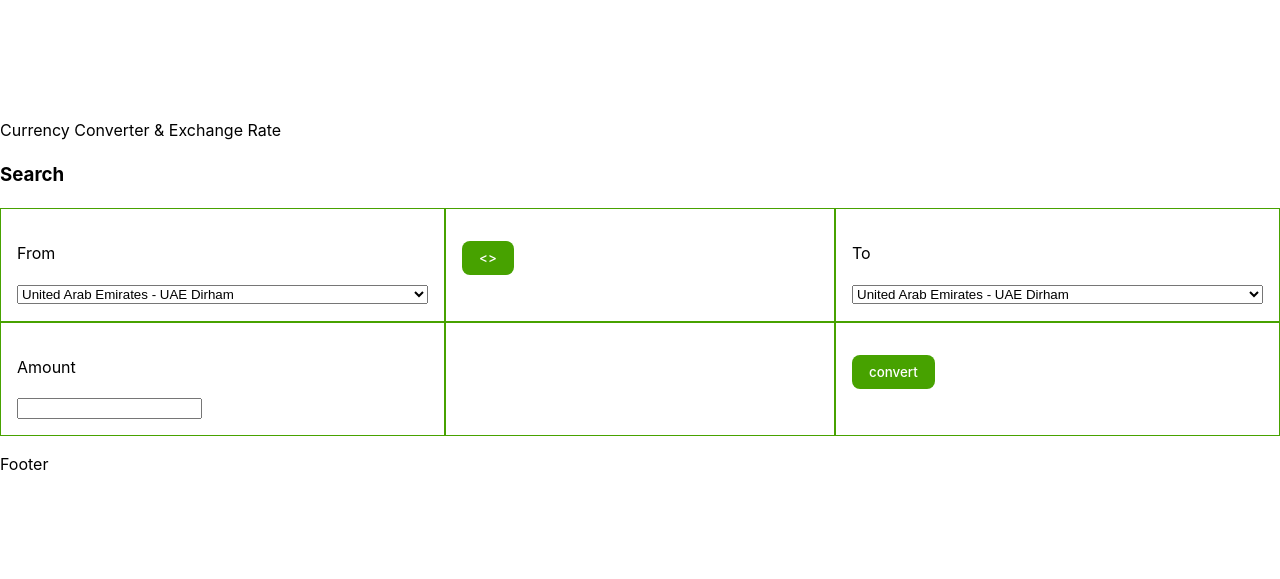
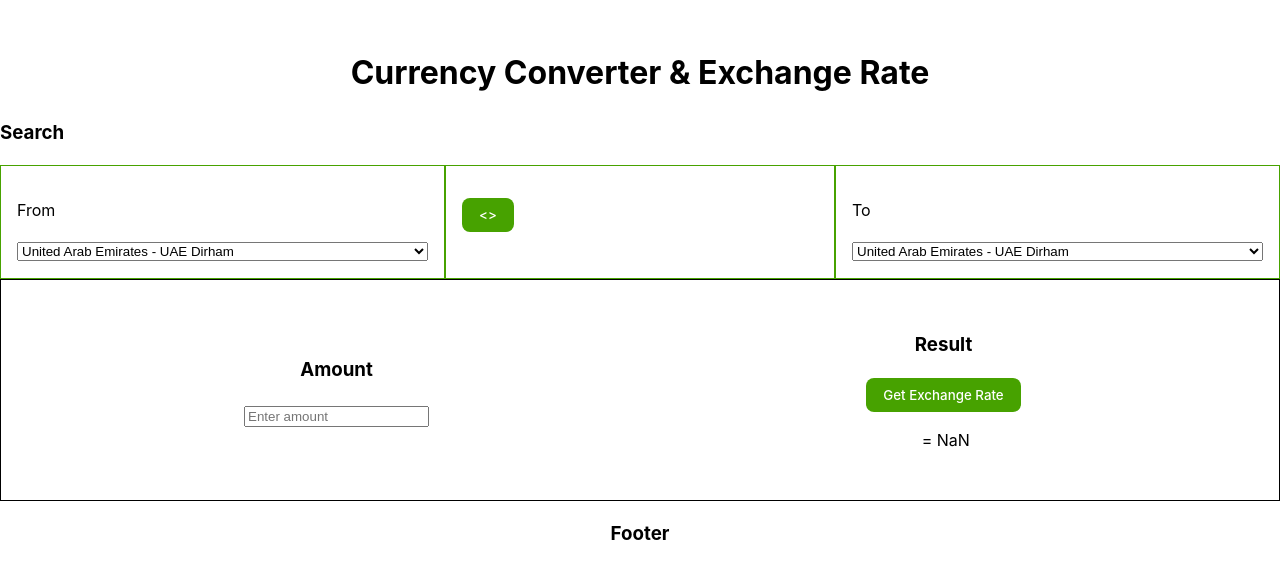
Before and after one commit to BeckieMorton/convert-it-currency, a React (Vite) app: page / in a window 1280 px wide. Shown: the part 103-682 px from the top of the page. Built offline with nearby package versions, Linux system fonts and the light colour scheme.

Commit message:
converter works now to do styling and user validation

```diff
--- a/src/components/Footer/Footer.jsx
+++ b/src/components/Footer/Footer.jsx
@@ -1,5 +1,9 @@
-import React from "react";
+import styles from "./Footer.module.css";
 
 export const Footer = () => {
-  return <div>Footer</div>;
+  return (
+    <div className={styles.footerContainer}>
+      <h3>Footer</h3>
+    </div>
+  );
 };
--- /dev/null
+++ b/src/components/Footer/Footer.module.css
@@ -0,0 +1,3 @@
+.footerContainer {
+  text-align: center;
+}
--- a/src/components/Header/Header.jsx
+++ b/src/components/Header/Header.jsx
@@ -1,5 +1,9 @@
-import React from "react";
+import styles from "./Header.module.css";
 
 export const Header = () => {
-  return <div>Currency Converter & Exchange Rate</div>;
+  return (
+    <div className={styles.headerContainer}>
+      <h1>Currency Converter & Exchange Rate</h1>
+    </div>
+  );
 };
--- /dev/null
+++ b/src/components/Header/Header.module.css
@@ -0,0 +1,3 @@
+.headerContainer {
+  text-align: center;
+}
--- a/src/components/Result/Result.jsx
+++ b/src/components/Result/Result.jsx
@@ -5,6 +5,7 @@ export const Result = ({ fromCurrency, toCurrency }) => {
   const exchangeRateAPI = `https://v6.exchangerate-api.com/v6/e4e59e71cba709378bb2bfbc/latest/${fromCurrency}`;
   const [exchangeInfo, setExchangeInfo] = useState();
   const [conversionRate, setConversionRate] = useState(null);
+  const [amount, setAmount] = useState();
 
   const fetchExchange = async () => {
     try {
@@ -36,11 +37,29 @@ export const Result = ({ fromCurrency, toCurrency }) => {
 
   return (
     <div className={styles.resultsContainer}>
-      <h3>Result</h3>
-      <p>
-        1 - {fromCurrency} = {conversionRate} - {toCurrency}
-      </p>
-      <button onClick={fetchExchange}>Get Exchange Rate</button>
+      <div className={styles.resultsBox}>
+        <h3>Amount</h3>
+        <p>
+          <input
+            type="number"
+            value={amount}
+            min="1"
+            onChange={(e) => setAmount(Number(e.target.value))}
+            placeholder="Enter amount"
+          />
+        </p>
+      </div>
+      <div className={styles.resultsBox}>
+        <h3>Result</h3>
+        <p>
+          <button onClick={fetchExchange}>Get Exchange Rate</button>
+          <p>
+            {amount}&nbsp;{fromCurrency} = {Math.round(conversionRate * amount)}
+            &nbsp;
+            {toCurrency}
+          </p>
+        </p>
+      </div>
     </div>
   );
 };
--- a/src/components/Result/Result.module.css
+++ b/src/components/Result/Result.module.css
@@ -3,4 +3,6 @@
   text-align: center;
   padding: 2em;
   border: 1px solid black;
+  display: grid;
+  grid-template-columns: repeat(2, 1fr);
 }
--- a/src/components/Search/Search.jsx
+++ b/src/components/Search/Search.jsx
@@ -1,13 +1,12 @@
-import styles from "./Search.module.css";
-
 import currencylist from "../../data/currencylist.json";
 import { useState } from "react";
 import { Result } from "../Result/Result";
 
+import styles from "./Search.module.css";
+
 export const Search = () => {
   const [fromCurrency, setFromCurrency] = useState();
   const [toCurrency, setToCurrency] = useState();
-  const [displayResult, setDisplayResult] = useState(false);
 
   //get data from json file into an array to use to map for the dropdown select
   const countryCurrencyData = currencylist.map((item) => ({
@@ -15,11 +14,6 @@ export const Search = () => {
     currency: item.CurrencyName,
     currencyCode: item.CurrencyCode,
   }));
-
-  function handleConvert() {
-    console.log("handle convert button clicked");
-    setDisplayResult(true);
-  }
 
   console.log(countryCurrencyData);
 
@@ -57,23 +51,9 @@ export const Search = () => {
             ))}
           </select>
         </div>
-        <div className={styles.searchBox}>
-          <p>Amount</p>
-          <input />
-        </div>
-        <div className={styles.searchBox}>
-          <p> </p>
-        </div>
-        <div className={styles.searchBox}>
-          <p> </p>
-          <button onClick={handleConvert}>convert</button>
-        </div>
       </div>
-      {displayResult ? (
-        <Result toCurrency={toCurrency} fromCurrency={fromCurrency} />
-      ) : (
-        <p></p>
-      )}
+
+      <Result toCurrency={toCurrency} fromCurrency={fromCurrency} />
     </div>
   );
 };
```
